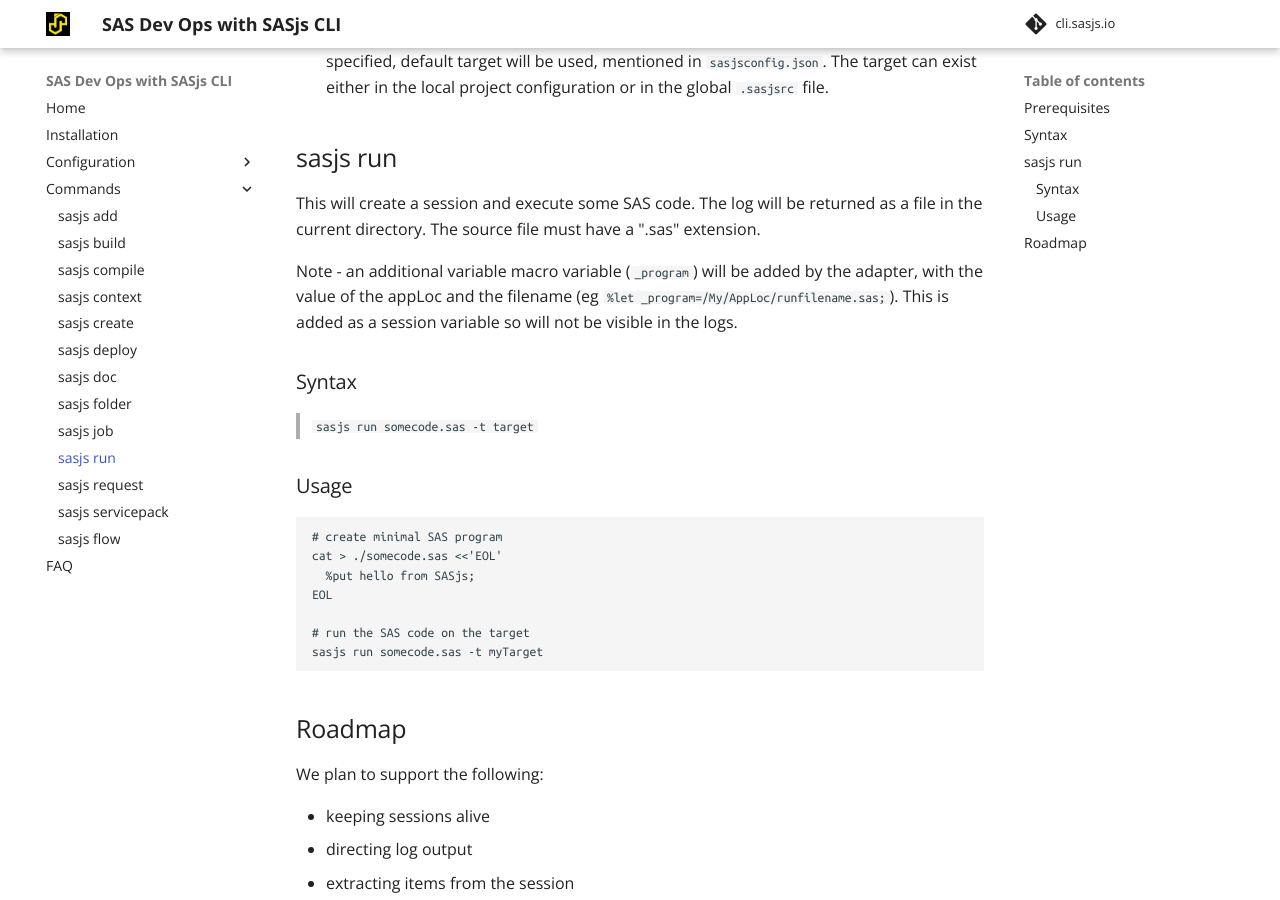
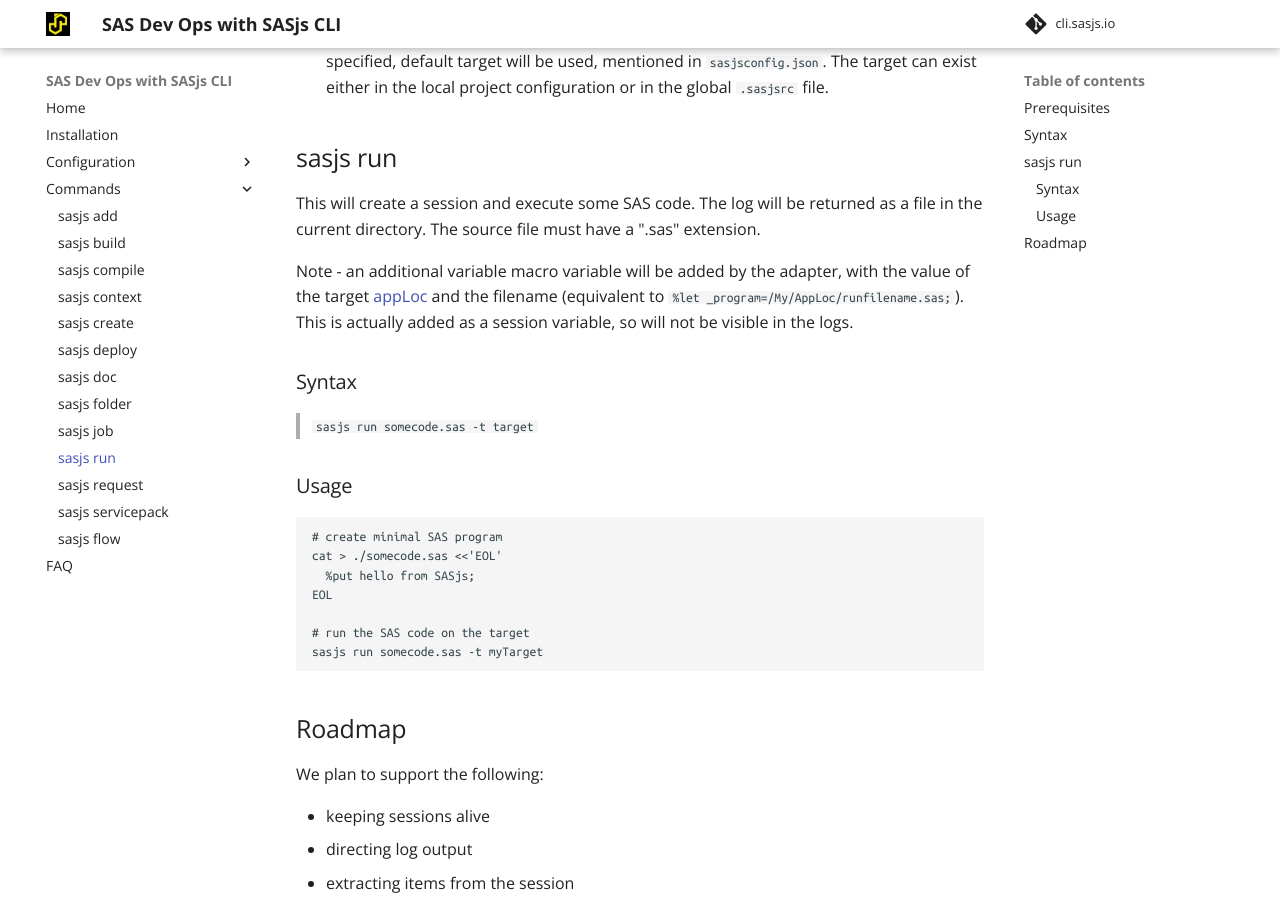
Before and after one commit to sasjs/cli.sasjs.io, an MkDocs documentation site: the page built from docs/run.md, in a window 1280 px wide and 900 px high, scrolled down 714 px. Built offline with MkDocs 1.6.1 and Material for MkDocs 9.7.7, drawn with Linux system fonts in a browser that asks for light colours.

Commit message:
chore: automated commit

```diff
--- a/docs/run.md
+++ b/docs/run.md
@@ -30,7 +30,7 @@
 
 This will create a session and execute some SAS code. The log will be returned as a file in the current directory. The source file must have a ".sas" extension.
 
-Note - an additional variable macro variable (`_program`) will be added by the adapter, with the value of the appLoc and the filename (eg `%let _program=/My/AppLoc/runfilename.sas;`).  This is added as a session variable so will not be visible in the logs.
+Note - an additional variable macro variable will be added by the adapter, with the value of the target [appLoc](https://cli.sasjs.io/sasjsconfig.html#targets_items_anyOf_i0_appLoc) and the filename (equivalent to `%let _program=/My/AppLoc/runfilename.sas;`).  This is actually added as a session variable, so will not be visible in the logs.
 
 ### Syntax
 
```
